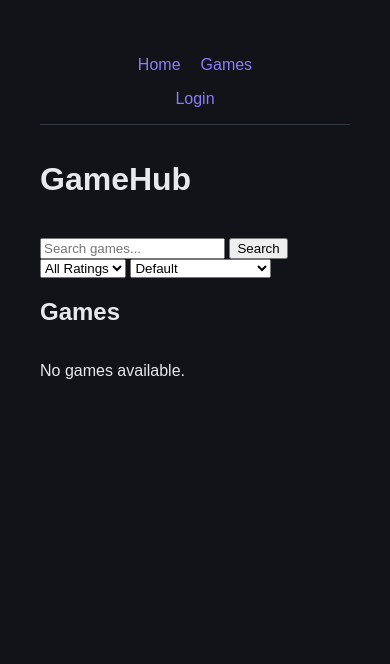
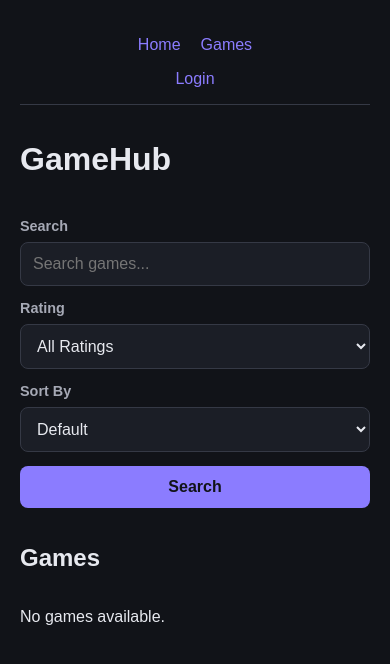
Before and after one commit to Aylar-Hosseinzadeh/gamehub, a Django app: page /games/ in a window 390 px wide. Shown: the top 664 px of the page. Run offline with Django 5.2, Linux system fonts and the light colour scheme; data that the repository does not hold is empty.

Commit message:
Improve responsive game search and filters
- Improve the structure of the game search and filter form.
- Add accessible labels to search and filter controls.
- Style search inputs, select fields, and buttons.
- Introduce responsive layouts for desktop, tablet, and mobile.
- Improve form spacing, alignment, and visual consistency.
- Preserve existing search, filtering, sorting, and pagination behavior.

```diff
--- a/games/static/games/style.css
+++ b/games/static/games/style.css
@@ -302,3 +302,127 @@ a:focus {
     color: #f87171;
     font-size: 0.9rem;
 }
+
+/* Game Search & Filter */
+
+.game-filters {
+    display: grid;
+
+    grid-template-columns:
+        minmax(220px, 2fr)
+        minmax(140px, 1fr)
+        minmax(180px, 1.2fr)
+        auto;
+
+    align-items: end;
+    gap: 16px;
+
+    margin-bottom: 36px;
+}
+
+.filter-group {
+    display: flex;
+    flex-direction: column;
+    gap: 8px;
+
+    min-width: 0;
+}
+
+.filter-label {
+    color: var(--color-muted);
+    font-size: 0.9rem;
+    font-weight: 600;
+}
+
+.filter-control {
+    width: 100%;
+    min-width: 0;
+    box-sizing: border-box;
+
+    padding: 12px;
+
+    background-color: var(--color-surface);
+    color: var(--color-text);
+
+    border: 1px solid var(--color-border);
+    border-radius: 8px;
+
+    font: inherit;
+}
+
+.filter-control:focus {
+    outline: none;
+    border-color: var(--color-accent);
+}
+
+.filter-button {
+    padding: 12px 24px;
+
+    background-color: var(--color-accent);
+    color: var(--color-background);
+
+    border: none;
+    border-radius: 8px;
+
+    font: inherit;
+    font-weight: 600;
+
+    cursor: pointer;
+
+    transition:
+        background-color 0.2s ease,
+        transform 0.2s ease;
+}
+
+.filter-button:hover {
+    background-color: var(--color-surface-hover);
+    color: var(--color-text);
+}
+
+.filter-button:focus-visible {
+    outline: 2px solid var(--color-accent);
+    outline-offset: 3px;
+}
+
+
+/* Tablet Layout */
+
+@media (max-width: 800px) {
+
+    .game-filters {
+        grid-template-columns: repeat(2, minmax(0, 1fr));
+    }
+
+    .filter-group:first-child {
+        grid-column: 1 / -1;
+    }
+
+    .filter-button {
+        width: 100%;
+    }
+
+}
+
+
+/* Mobile Layout */
+
+@media (max-width: 600px) {
+
+    body {
+        padding: 20px;
+    }
+
+    .game-filters {
+        grid-template-columns: 1fr;
+        gap: 14px;
+    }
+
+    .filter-group:first-child {
+        grid-column: 1;
+    }
+
+    .filter-button {
+        width: 100%;
+    }
+
+}
--- a/games/templates/games/game_list.html
+++ b/games/templates/games/game_list.html
@@ -3,29 +3,83 @@
 
 {% block content %}
 
-    <form method="GET" action="{% url 'game_list' %}">
+    <form method="GET" action="{% url 'game_list' %}" class="game-filters">
+
+        <div class="filter-group">
+            <label for="game-search" class="filter-label">
+                Search
+            </label>
+
             <input
-            type="text"
+                type="search"
+                id="game-search"
                 name="search"
+                class="filter-control"
                 placeholder="Search games..."
                 value="{{ search_query|default:'' }}"
             >
+        </div>
 
-        <button type="submit">Search</button>
+        <div class="filter-group">
+            <label for="game-rating" class="filter-label">
+                Rating
+            </label>
 
-        <select name="rating">
-            <option value="" {% if not rating %}selected{% endif %}>All Ratings</option>
-            <option value="8" {% if rating == "8" %}selected{% endif %}>8+</option>
-            <option value="9" {% if rating == "9" %}selected{% endif %}>9+</option>
+            <select
+                id="game-rating"
+                name="rating"
+                class="filter-control"
+            >
+                <option value="" {% if not rating %}selected{% endif %}>
+                    All Ratings
+                </option>
+
+                <option value="8" {% if rating == "8" %}selected{% endif %}>
+                    8+
+                </option>
+
+                <option value="9" {% if rating == "9" %}selected{% endif %}>
+                    9+
+                </option>
             </select>
+        </div>
 
-        <select name="sort">
-            <option value="" {% if not sort %}selected{% endif %}>Default</option>
-            <option value="rating_desc" {% if sort == "rating_desc" %}selected{% endif %}>Rating: High → Low</option>
-            <option value="rating_asc" {% if sort == "rating_asc" %}selected{% endif %}>Rating: Low → High</option>
-            <option value="title_asc" {% if sort == "title_asc" %}selected{% endif %}>Title: A → Z</option>
-            <option value="title_desc" {% if sort == "title_desc" %}selected{% endif %}>Title: Z → A</option>
+        <div class="filter-group">
+            <label for="game-sort" class="filter-label">
+                Sort By
+            </label>
+
+            <select
+                id="game-sort"
+                name="sort"
+                class="filter-control"
+            >
+                <option value="" {% if not sort %}selected{% endif %}>
+                    Default
+                </option>
+
+                <option value="rating_desc" {% if sort == "rating_desc" %}selected{% endif %}>
+                    Rating: High → Low
+                </option>
+
+                <option value="rating_asc" {% if sort == "rating_asc" %}selected{% endif %}>
+                    Rating: Low → High
+                </option>
+
+                <option value="title_asc" {% if sort == "title_asc" %}selected{% endif %}>
+                    Title: A → Z
+                </option>
+
+                <option value="title_desc" {% if sort == "title_desc" %}selected{% endif %}>
+                    Title: Z → A
+                </option>
             </select>
+        </div>
+
+        <button type="submit" class="filter-button">
+            Search
+        </button>
+
     </form>
 
     <section class="games-section">
```
Lines whose indentation alone changed are shown as unchanged.
